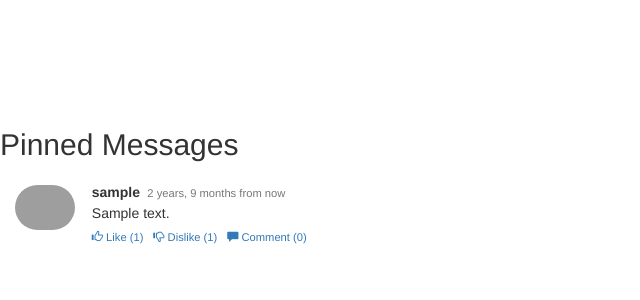
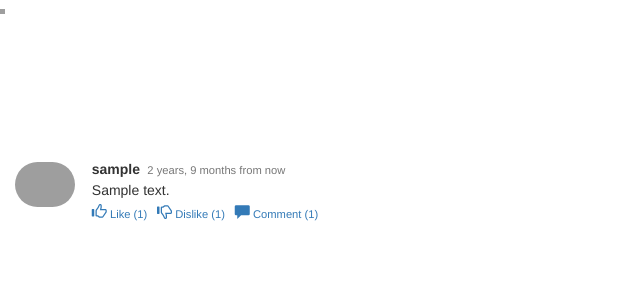
Before and after one commit to tejavojjala/delhiflockathon, a Django app: template flock/pinnedmessages/templates/feeds/feeds.html in a window 1280 px wide. Shown: the top 300 px of the page, without its empty margins (0-640 px from the left). Run offline with Django 3.2, Linux system fonts and the light colour scheme; tables that the repository leaves empty hold one stand-in row (values such as "Sample post"); the template is opened without the code that fills it: values that come from a table or form of the project are taken from there, most other values are stand-ins (such as "Sample title", 1, 10 or a date in 2020); some libraries are stand-ins or nearby versions; grey boxes are pictures that could not be loaded.

Commit message:
final commit

```diff
--- a/flock/pinnedmessages/models.py
+++ b/flock/pinnedmessages/models.py
@@ -25,6 +25,7 @@ class Messages(models.Model):
 	text = models.CharField(max_length=2000)
 	likes = models.IntegerField(default=0)
 	dislikes = models.IntegerField(default=0)
+	numcomments = models.IntegerField(default=0)
 	messageUid = models.CharField(max_length=100)
 	objects = MessagesManager()
 
--- a/flock/pinnedmessages/templates/feeds/feeds.html
+++ b/flock/pinnedmessages/templates/feeds/feeds.html
@@ -188,16 +188,21 @@
         padding-left: 15px;
         padding-right: 15px;
       }
+      #refresh{
+        position:relative;
+        right:0px;
+        margin-top: 0px;
+        width:5px;
+        height: 5px;
+      }
+
       </style>
 
   </head>
   <body id="index" class="home">
-
+    <img type="button" id="refresh" src = "https://encrypted-tbn1.gstatic.com/images?q=tbn:ANd9GcTpifzjo2PyuncwjMsaNFfHu_04X2PjO4MAeEd5brpuPxpJ-veX">
     <section id="comments" class="body" style ="margin-top:10%">
 
-      <header>
-        <h2>Pinned Messages</h2>
-      </header>
       <ul class="stream">
       {% for feed in all_pinned %}
         <li feed-id={{ feed.primaryKey }} >
@@ -211,18 +216,18 @@
               <p>{{ feed.text }}</p>
               <div class="interaction">
                   <a href="#" class="like" id="like">
-                    <span class="glyphicon glyphicon-thumbs-up"></span>
+                    <span class="glyphicon glyphicon-thumbs-up" style="font-size:15px"></span>
                     <span class="text">{% trans 'Like' %}</span>
                     (<span class="like-count">{{ feed.likes }}</span>)
                   </a>
                   <a href="#" class="like" id="dislike">
-                    <span class="glyphicon glyphicon-thumbs-down"></span>
+                    <span class="glyphicon glyphicon-thumbs-down" style="font-size:15px"></span>
                     <span class="text">{% trans 'Dislike' %}</span>
                     (<span class="like-count">{{ feed.dislikes }}</span>)
                   </a>
                   <a href="#" class="comment">
-                    <span class="glyphicon glyphicon-comment"></span> {% trans 'Comment' %}
-                    (<span class="comment-count">0</span>)
+                    <span class="glyphicon glyphicon-comment" style="font-size:15px"></span> {% trans 'Comment' %}
+                    (<span class="comment-count">{{ feed.numcomments }}</span>)
                   </a>
               </div>
               <div class="comments">
@@ -269,6 +274,18 @@
 
         return false;
       });
+
+
+    $('#refresh').click(function() {
+      $(this).fadeTo(1500, 0.1).fadeTo(1000, 1)
+      //$(this).fadeOut(1000,0.2).delay(2100).fadeIn(1000,1);
+      //$(this).fadeTo("slow",0.4)(function(){
+
+         location.reload();
+
+      //});
+
+    });
 
     $("ul.stream").on("click", "#dislike", function () {
         var li = $(this).closest("li");
--- a/flock/pinnedmessages/templates/feeds/partial_feed_comments.html
+++ b/flock/pinnedmessages/templates/feeds/partial_feed_comments.html
@@ -9,8 +9,8 @@
     <a href="{{ comment.userName }}">
       <img src="{{ comment.userDp }}" class="user-comment">
     </a>
-  <h3><b>{{ comment.userName }}</b> <small>{{ comment.date|naturaltime }}</small>
-    <p>{{ comment.text }}</p>
+  <h3>&nbsp;&nbsp;&nbsp;<b>{{ comment.userName }}</b> <small>{{ comment.date|naturaltime }}</small>
+    <p>&nbsp;&nbsp;&nbsp;{{ comment.text }}</p>
   </h3>
   </li>
 {% empty %}
```
Also changed, not shown: flock/pinnedmessages/views.py (+10 -2 lines), flock/pinnedmessages/migrations/0004_messages_numcomments.py (added).
